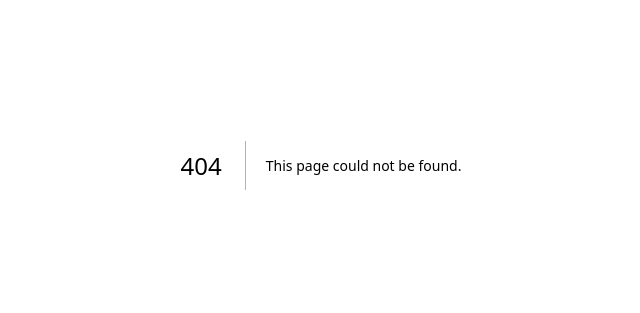
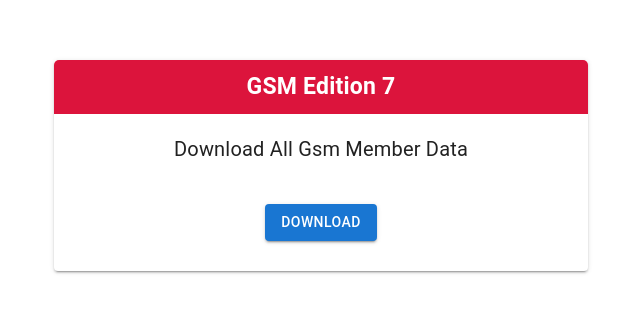
Before and after one commit to rahulrawal3101/gsm_editions, a Next.js app: page /gsmexcel in a window 1280 px wide. Before the commit this address had no page. Shown: the part 235-548 px from the top of the page, without its empty margins (319-959 px from the left). Built offline with nearby package versions, Linux system fonts and the light colour scheme; no server answers; the database is empty.

Commit message:
add download logic

```diff
--- /dev/null
+++ b/app/api/gsmmember/route.js
@@ -0,0 +1,23 @@
+import Timing from "@/lib/model/timings.model";
+import { connectDB } from "@/lib/mongoconnection"
+import { NextResponse } from "next/server";
+
+export const GET=async(req,{params})=>{
+    await connectDB();
+    try{
+        const gsmMember = await Timing.find({}, '-_id -__v');
+        // const trimmedMembers = gsmMember.map(member => {
+        //     const { _id, __v, ...others } = member.toObject(); // Converted Mongoose document to plain JavaScript object
+        //     return others;
+        // });
+
+        if(gsmMember){
+            return NextResponse.json({message:'Fetch All Data successfully',resp:gsmMember},{status:200});
+        }else{
+            return NextResponse.json({message:'Failed To Fetch Data'},{status:200})
+        }
+    }catch(err){
+        console.log(err);
+        return NextResponse.json({message:'Internal Server Error'},{status:500})
+    }
+}
--- /dev/null
+++ b/app/gsmexcel/page.js
@@ -0,0 +1,59 @@
+'use client'
+import { Button, Grid, Paper, Typography } from '@mui/material';
+import axios from 'axios';
+import React, { useEffect, useState } from 'react';
+import * as XLSX from 'xlsx';
+
+const allGsmMember = () => {
+    const [allMember, setAllMember] = useState()
+    const getGsmData = async () => {
+        try {
+            const allData = await axios.get('/api/gsmmember');
+            if (allData.data.message == 'Fetch All Data successfully') {
+                setAllMember(allData.data.resp)
+            }
+            console.log(data)
+        } catch (err) {
+            console.log(err)
+        }
+
+    }
+
+    useEffect(() => {
+        getGsmData();
+    }, []);
+
+    const downloadHandler = () => {
+        const allSelections = allMember;
+        const workbook = XLSX.utils.book_new();
+        const worksheet = XLSX.utils.json_to_sheet(allSelections);
+        XLSX.utils.book_append_sheet(workbook, worksheet, 'Selections');
+        XLSX.writeFile(workbook, 'selections.xlsx');
+        location.reload();
+    }
+
+    console.log(allMember)
+    return (
+        <>
+            <Grid container sx={{ height: '100vh', justifyContent: 'center', alignItems: 'center' }}>
+                <Grid item lg={5} md={7} sm={10} xs={11} >
+                    <Grid container component={Paper} elevation={2} >
+                        <Grid item xs={12} sx={{ bgcolor: 'crimson', p: '10px', borderRadius: '5px 5px 0px 0px' }}>
+                            <Typography sx={{ textAlign: 'center', fontWeight: 'bold', color: 'white', fontSize: '23px' }}>GSM Edition 7</Typography>
+                        </Grid>
+                        <Grid item xs={12} sx={{ mt: '20px' }}>
+                            <Typography sx={{ fontSize: '20px', textAlign: 'center' }}>Download All Gsm Member Data </Typography>
+                        </Grid>
+                        <Grid item xs={12} sx={{ display: 'flex', justifyContent: 'center', alignItems: 'center', mt: '40px', mb: '30px' }}>
+                            <Button variant='contained' onClick={downloadHandler} >Download </Button>
+                        </Grid>
+                    </Grid>
+
+                </Grid>
+            </Grid>
+
+        </>
+    )
+}
+
+export default allGsmMember
--- a/package.json
+++ b/package.json
@@ -15,12 +15,14 @@
     "@mui/icons-material": "^5.15.14",
     "@mui/material": "^5.15.14",
     "@mui/styled-engine-sc": "^6.0.0-alpha.18",
+    "axios": "^1.6.8",
     "mongodb": "^6.5.0",
     "mongoose": "^8.2.3",
     "next": "14.1.4",
     "react": "^18",
     "react-datepicker": "^6.5.0",
     "react-dom": "^18",
-    "styled-components": "^6.1.8"
+    "styled-components": "^6.1.8",
+    "xlsx": "^0.18.5"
   }
 }
```
Also changed, not shown: app/dashboard/page.js (+49 -33 lines), lib/actions/verifyplayer.action.js (+26 -14 lines), 1 other file (tests, documents, lock files or other folders).
